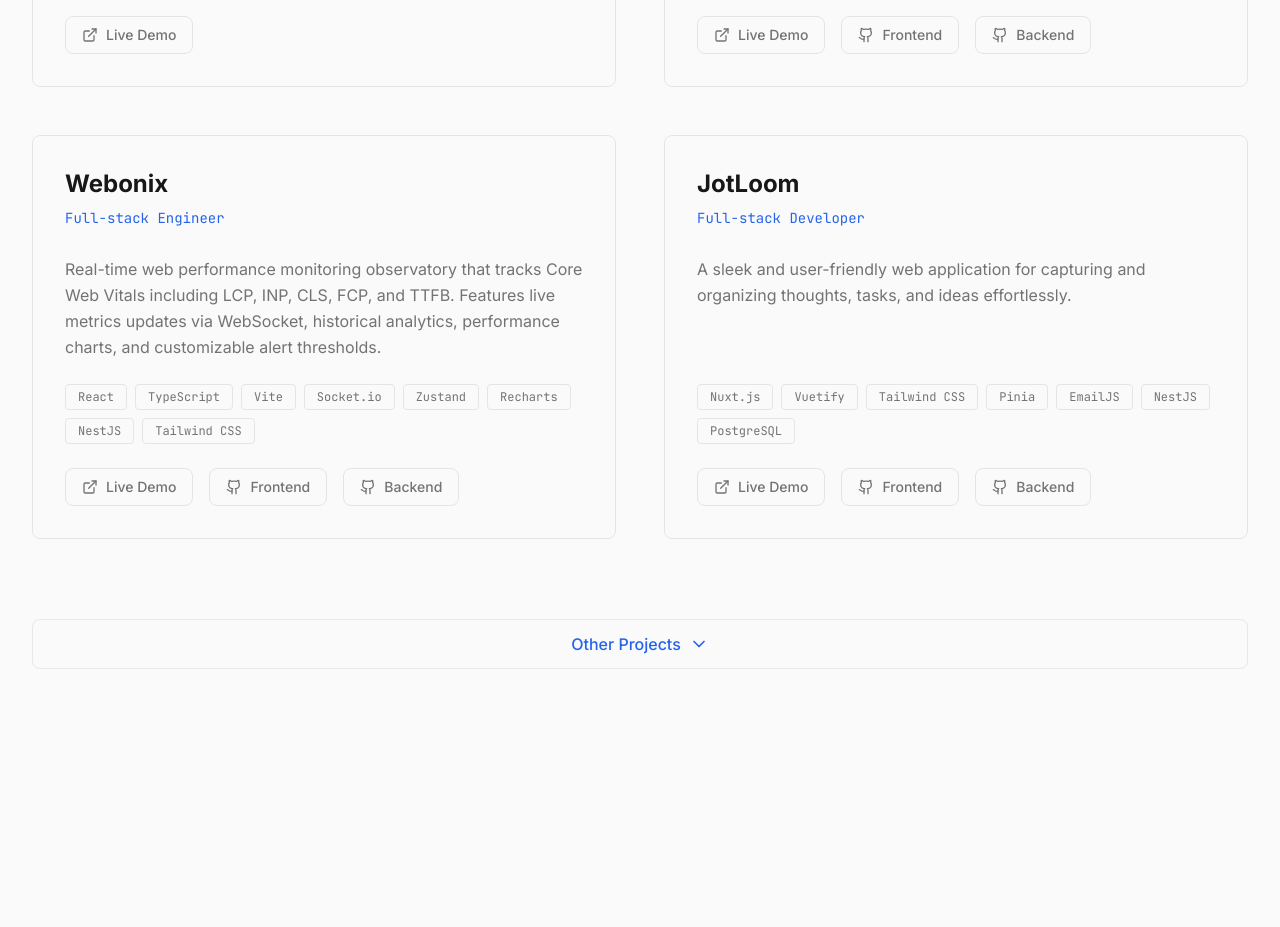
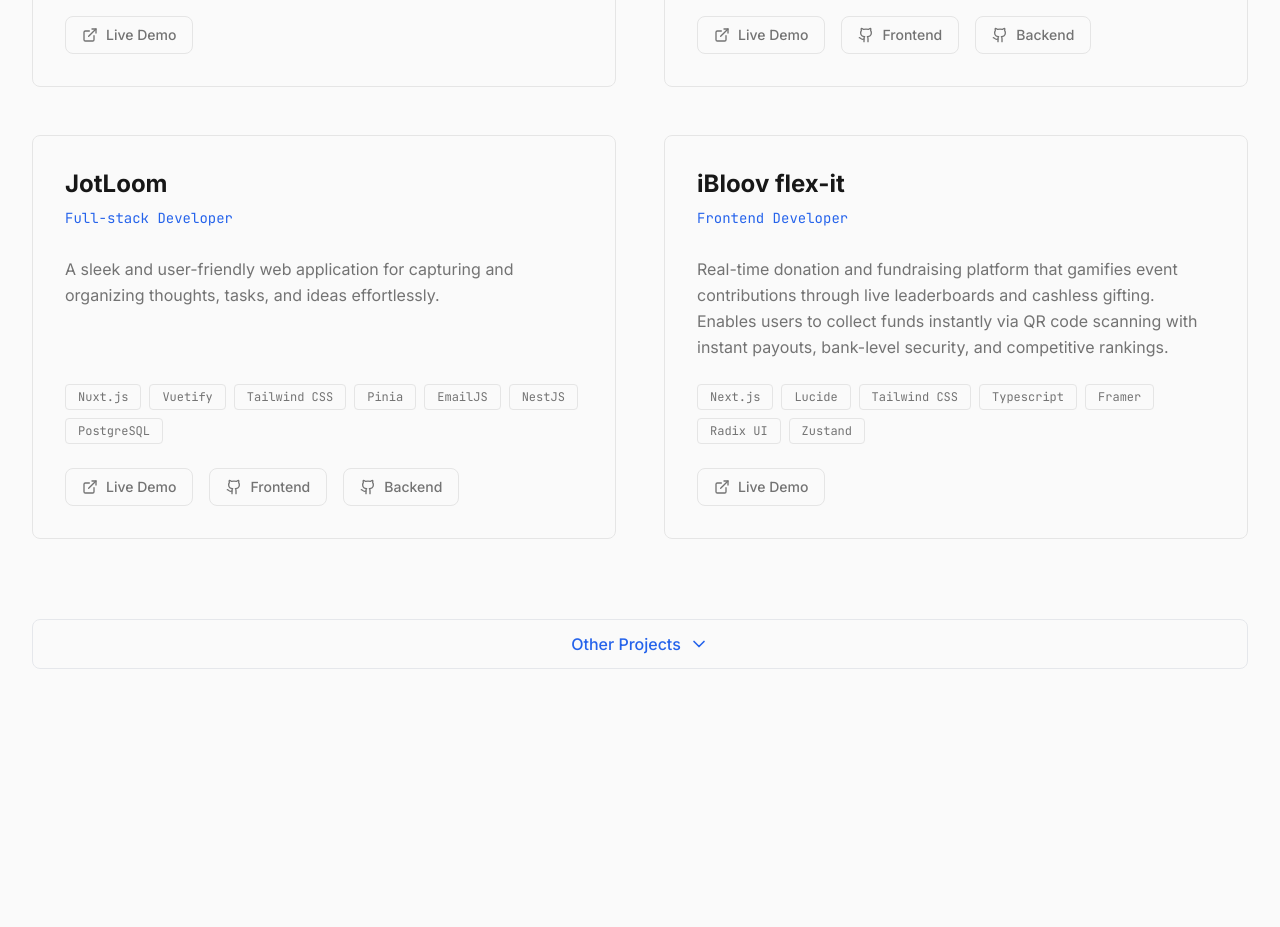
Before and after one commit to JoshFransix/JoshFransix, a Next.js app: page / in a window 1280 px wide. Shown: the part 3240-4167 px from the top of the page. Built offline with nearby package versions, Linux system fonts and the light colour scheme.

Commit message:
feat: add Webonix and iBloov flex-it projects to the projects list

```diff
--- a/data/projects.ts
+++ b/data/projects.ts
@@ -105,6 +105,41 @@
     featured: false,
   },
   {
+    id: "webonix",
+    title: "Webonix",
+    description:
+      "Real-time web performance monitoring observatory that tracks Core Web Vitals including LCP, INP, CLS, FCP, and TTFB. Features live metrics updates via WebSocket, historical analytics, performance charts, and customizable alert thresholds.",
+    role: "Full-stack Engineer",
+    techStack: [
+      "React",
+      "TypeScript",
+      "Vite",
+      "Socket.io",
+      "Zustand",
+      "Recharts",
+      "NestJS",
+      "Tailwind CSS",
+    ],
+    links: [
+      {
+        label: "Live Demo",
+        url: "https://webonix-frontend.vercel.app/",
+        icon: "external-link",
+      },
+      {
+        label: "Frontend",
+        url: "https://github.com/JoshFransix/webonix-frontend",
+        icon: "github",
+      },
+      {
+        label: "Backend",
+        url: "https://github.com/JoshFransix/webonix-backend",
+        icon: "github",
+      },
+    ],
+    featured: false,
+  },
+  {
     id: "ydev-academy",
     title: "Ydev Academy",
     description:
@@ -149,41 +184,6 @@
       {
         label: "Backend",
         url: "https://github.com/JoshFransix/bluledger-backend",
-        icon: "github",
-      },
-    ],
-    featured: true,
-  },
-  {
-    id: "webonix",
-    title: "Webonix",
-    description:
-      "Real-time web performance monitoring observatory that tracks Core Web Vitals including LCP, INP, CLS, FCP, and TTFB. Features live metrics updates via WebSocket, historical analytics, performance charts, and customizable alert thresholds.",
-    role: "Full-stack Engineer",
-    techStack: [
-      "React",
-      "TypeScript",
-      "Vite",
-      "Socket.io",
-      "Zustand",
-      "Recharts",
-      "NestJS",
-      "Tailwind CSS",
-    ],
-    links: [
-      {
-        label: "Live Demo",
-        url: "https://webonix-frontend.vercel.app/",
-        icon: "external-link",
-      },
-      {
-        label: "Frontend",
-        url: "https://github.com/JoshFransix/webonix-frontend",
-        icon: "github",
-      },
-      {
-        label: "Backend",
-        url: "https://github.com/JoshFransix/webonix-backend",
         icon: "github",
       },
     ],
@@ -243,6 +243,22 @@
         label: "Backend",
         url: "https://github.com/JoshFransix/Jotloom-backend",
         icon: "github",
+      },
+    ],
+    featured: true,
+  },
+  {
+    id: "flex-it",
+    title: "iBloov flex-it",
+    description:
+      "Real-time donation and fundraising platform that gamifies event contributions through live leaderboards and cashless gifting. Enables users to collect funds instantly via QR code scanning with instant payouts, bank-level security, and competitive rankings.",
+    role: "Frontend Developer",
+    techStack: ["Next.js", "Lucide", "Tailwind CSS", "Typescript", "Framer", "Radix UI", "Zustand"],
+    links: [
+      {
+        label: "Live Demo",
+        url: "https://flex.ibloov.com",
+        icon: "external-link",
       },
     ],
     featured: true,
```
